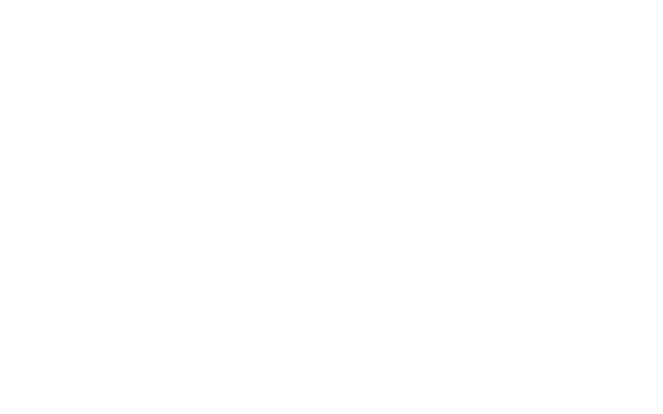
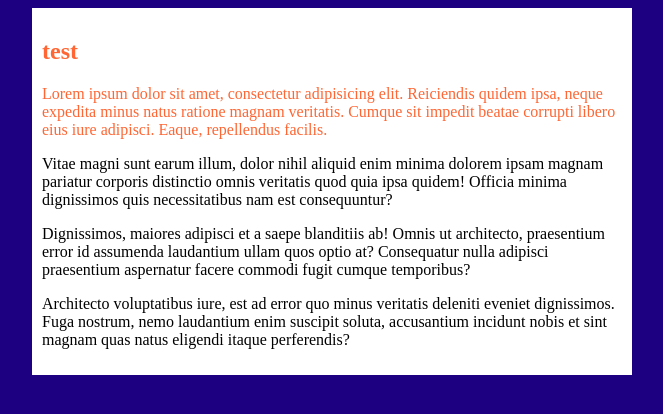
Before and after one commit to hitomi249/test002, a plain HTML site: page index.html in a window 1280 px wide. Shown: the whole page, without its empty margins (308-971 px from the left). Drawn offline with Linux system fonts and the light colour scheme.

Commit message:
cssの勉強

```diff
--- /dev/null
+++ b/css/index.css
@@ -0,0 +1,18 @@
+@charset "UTF-8";
+html {
+    background-color: rgb(28, 0, 129);
+}
+
+main {
+    width: 600px;
+    margin: 0 auto;
+}
+
+article {
+    background-color: #fff;
+    padding: 10px;
+}
+
+.main-text {
+    color: #f63;
+}
--- a/index.html
+++ b/index.html
@@ -3,9 +3,20 @@
 <head>
     <meta charset="UTF-8">
     <meta name="viewport" content="width=device-width, initial-scale=1.0">
+    <link rel="stylesheet" href="css/index.css">
     <title>Document</title>
 </head>
 <body>
-
+    <header></header>
+    <main>
+        <article>
+            <h2 class="main-text">test</h2>
+            <p class="main-text">Lorem ipsum dolor sit amet, consectetur adipisicing elit. Reiciendis quidem ipsa, neque expedita minus natus ratione magnam veritatis. Cumque sit impedit beatae corrupti libero eius iure adipisci. Eaque, repellendus facilis.</p>
+            <p>Vitae magni sunt earum illum, dolor nihil aliquid enim minima dolorem ipsam magnam pariatur corporis distinctio omnis veritatis quod quia ipsa quidem! Officia minima dignissimos quis necessitatibus nam est consequuntur?</p>
+            <p>Dignissimos, maiores adipisci et a saepe blanditiis ab! Omnis ut architecto, praesentium error id assumenda laudantium ullam quos optio at? Consequatur nulla adipisci praesentium aspernatur facere commodi fugit cumque temporibus?</p>
+            <p>Architecto voluptatibus iure, est ad error quo minus veritatis deleniti eveniet dignissimos. Fuga nostrum, nemo laudantium enim suscipit soluta, accusantium incidunt nobis et sint magnam quas natus eligendi itaque perferendis?</p>
+        </article>
+    </main>
+    <footer></footer>
 </body>
 </html>
```
Also changed, not shown: 1 other file.
